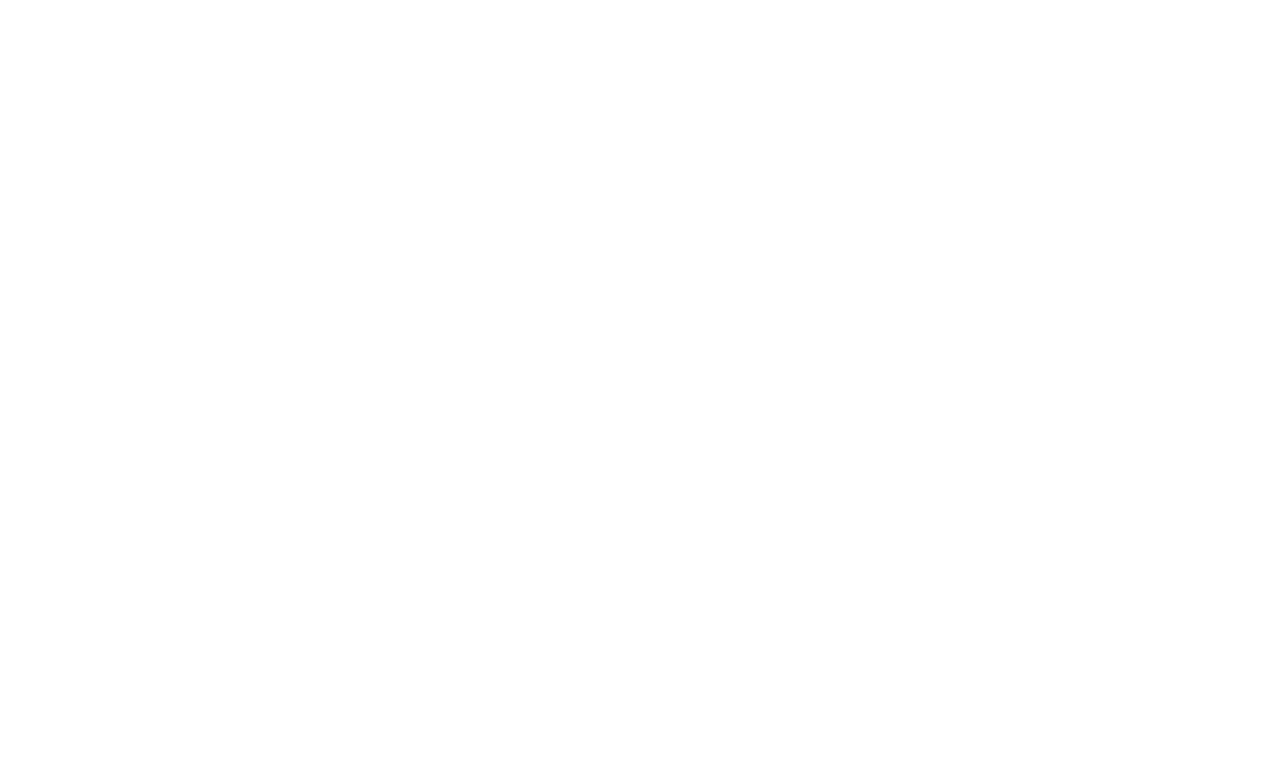
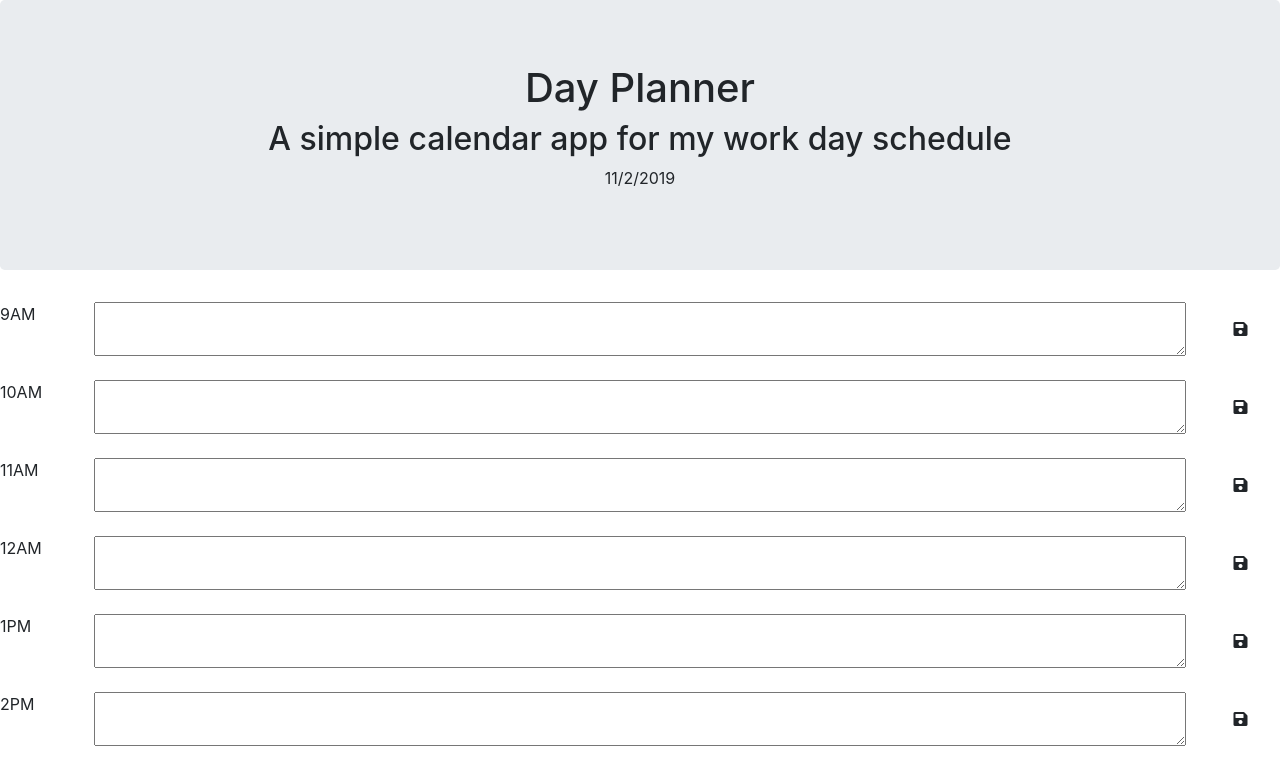
Before and after one commit to deykpe/dayPlanner, a plain HTML site: page index.html in a window 1280 px wide. Drawn offline with nearby package versions, Linux system fonts and the light colour scheme.

Commit message:
initial html set up

```diff
--- a/assets/script.js
+++ b/assets/script.js
@@ -0,0 +1,2 @@
+var currentdate = new Date().toLocaleDateString()
+$("#currentdate").append(currentdate)
--- a/assets/style.css
+++ b/assets/style.css
@@ -0,0 +1,3 @@
+.jumbotron {
+text-align: center;
+}
--- a/index.html
+++ b/index.html
@@ -5,8 +5,72 @@
     <meta name="viewport" content="width=device-width, initial-scale=1.0">
     <meta http-equiv="X-UA-Compatible" content="ie=edge">
     <title>Day Planner</title>
+    <link rel="stylesheet" href="https://stackpath.bootstrapcdn.com/bootstrap/4.3.1/css/bootstrap.min.css" integrity="sha384-ggOyR0iXCbMQv3Xipma34MD+dH/1fQ784/j6cY/iJTQUOhcWr7x9JvoRxT2MZw1T" crossorigin="anonymous">
+    <link rel="stylesheet" href="https://use.fontawesome.com/releases/v5.8.1/css/all.css" integrity="sha384-50oBUHEmvpQ+1lW4y57PTFmhCaXp0ML5d60M1M7uH2+nqUivzIebhndOJK28anvf" crossorigin="anonymous">
+    <link rel="stylesheet" href="./assets/style.css"/>
+
+
 </head>
 <body>
+    <div class="jumbotron">
+    <h1>Day Planner</h1>
+        <h2>A simple calendar app for my work day schedule</h2>
+        <p id="currentdate"></p>
+    </div>
+    <div id="hour-9" class="row time-block">
+        <div class="col-md-1 hour">
+          9AM
+        </div>
+     <textarea class="col-md-10 description"> </textarea>
+    <button class="btn saveBtn col-md-1"><i class="fas fa-save"></i></button>
+    </div>
 
+    <div id="hour-10" class="row time-block">
+            <div class="col-md-1 hour">
+              10AM
+            </div>
+         <textarea class="col-md-10 description"> </textarea>
+        <button class="btn saveBtn col-md-1"><i class="fas fa-save"></i></button>
+        </div>
+
+        <div id="hour-11" class="row time-block">
+                <div class="col-md-1 hour">
+                  11AM
+                </div>
+             <textarea class="col-md-10 description"> </textarea>
+            <button class="btn saveBtn col-md-1"><i class="fas fa-save"></i></button>
+            </div>
+
+            <div id="hour-12" class="row time-block">
+                    <div class="col-md-1 hour">
+                      12AM
+                    </div>
+                 <textarea class="col-md-10 description"> </textarea>
+                <button class="btn saveBtn col-md-1"><i class="fas fa-save"></i></button>
+                </div>
+
+                <div id="hour-1" class="row time-block">
+                        <div class="col-md-1 hour">
+                          1PM
+                        </div>
+                     <textarea class="col-md-10 description"> </textarea>
+                    <button class="btn saveBtn col-md-1"><i class="fas fa-save"></i></button>
+                    </div>
+                    <div id="hour-2" class="row time-block">
+                            <div class="col-md-1 hour">
+                              2PM
+                            </div>
+                         <textarea class="col-md-10 description"> </textarea>
+                        <button class="btn saveBtn col-md-1"><i class="fas fa-save"></i></button>
+                        </div>
+
+
+<script
+    src="https://code.jquery.com/jquery-3.4.1.js"
+    integrity="sha256-WpOohJOqMqqyKL9FccASB9O0KwACQJpFTUBLTYOVvVU="
+    crossorigin="anonymous"></script>
+<script src="https://cdnjs.cloudflare.com/ajax/libs/popper.js/1.14.7/umd/popper.min.js" integrity="sha384-UO2eT0CpHqdSJQ6hJty5KVphtPhzWj9WO1clHTMGa3JDZwrnQq4sF86dIHNDz0W1" crossorigin="anonymous"></script>
+<script src="https://stackpath.bootstrapcdn.com/bootstrap/4.3.1/js/bootstrap.min.js" integrity="sha384-JjSmVgyd0p3pXB1rRibZUAYoIIy6OrQ6VrjIEaFf/nJGzIxFDsf4x0xIM+B07jRM" crossorigin="anonymous"></script>
+<script src="./assets/script.js"></script>
 </body>
 </html>
```
